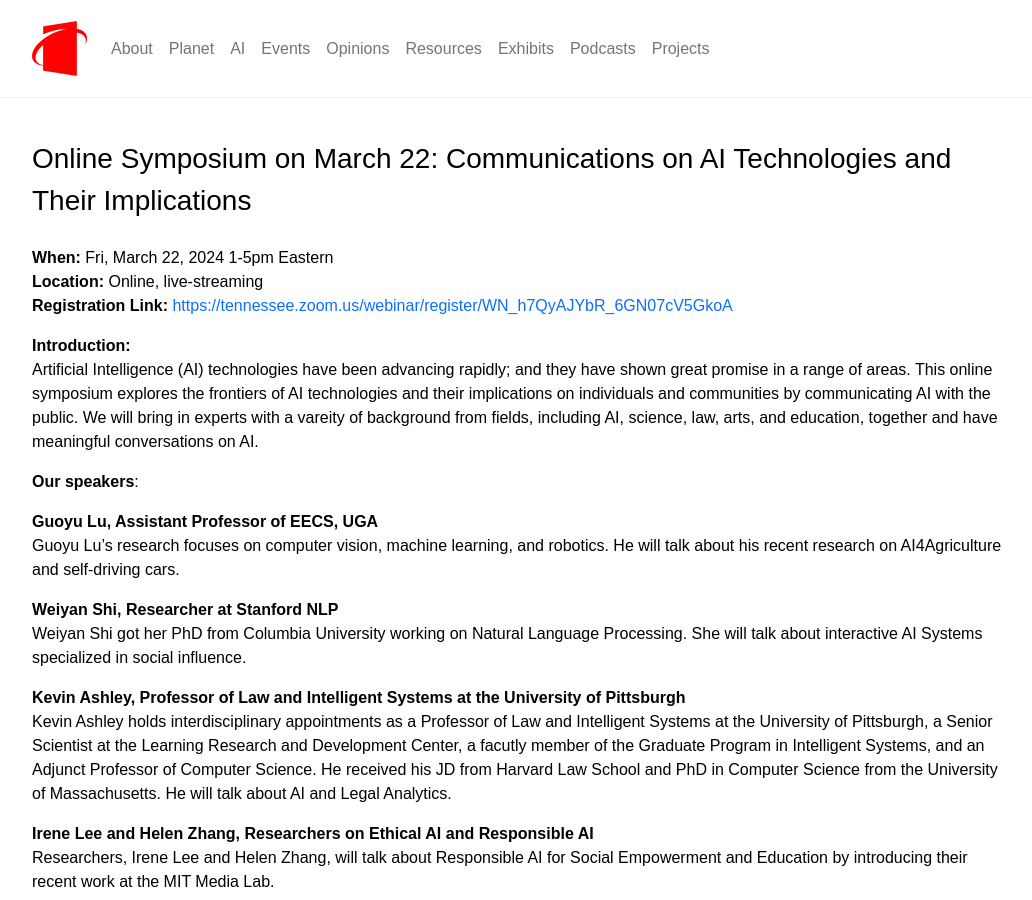
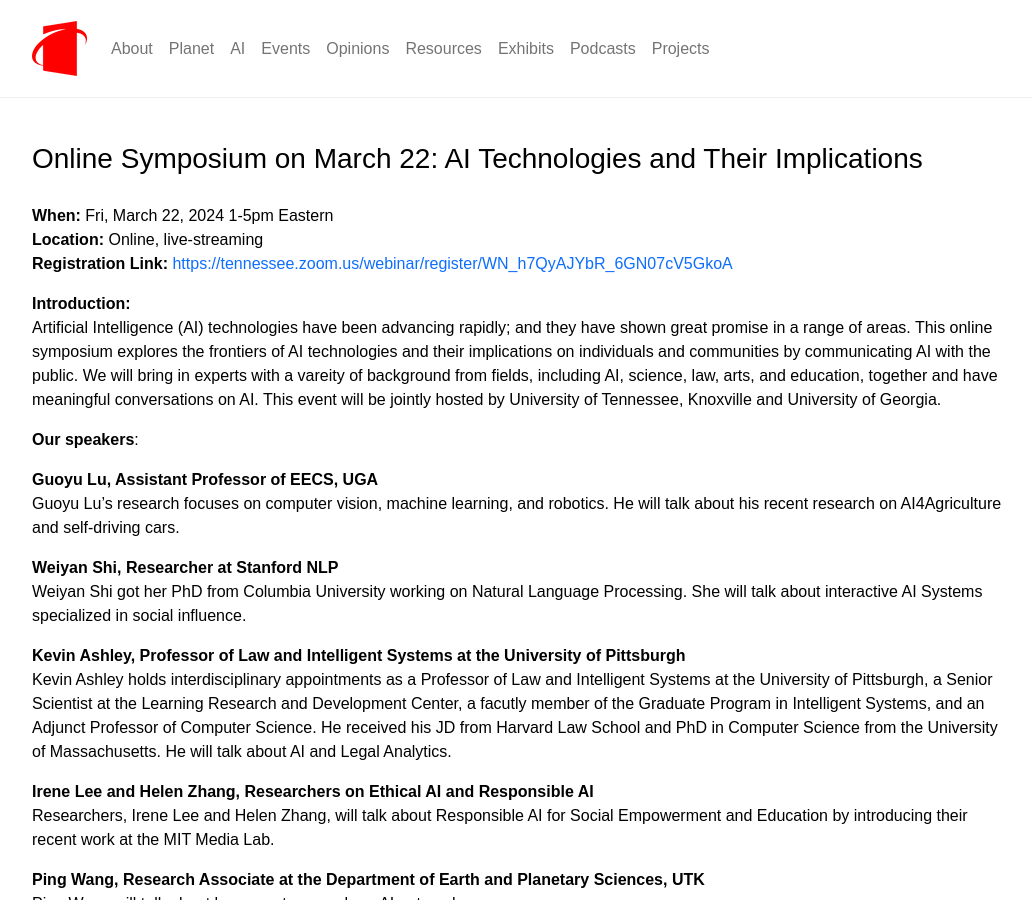
Before and after one commit to planet-ai-2023/planet-ai-2023.github.io, a Jekyll site: the page built from _posts/2024-2-26-online-symposium-communicaitons-on-ai-technologies-and-their-implications.md, in a window 1280 px wide and 900 px high. Shown: the whole window, without its empty margins (120-1152 px from the left). Built offline with Jekyll 4.4.1, drawn with Linux system fonts in a browser that asks for light colours.

Commit message:
Add files via upload

```diff
--- a/_posts/2024-2-26-online-symposium-communicaitons-on-ai-technologies-and-their-implications.md
+++ b/_posts/2024-2-26-online-symposium-communicaitons-on-ai-technologies-and-their-implications.md
@@ -1,6 +1,6 @@
 ---
 layout: post
-title:  "Online Symposium on March 22: Communications on AI Technologies and Their Implications"
+title:  "Online Symposium on March 22: AI Technologies and Their Implications"
 date: 2024-2-19
 image: assets/images/com.png
 tags: [ events ]
@@ -12,7 +12,7 @@ tags: [ events ]
 **Registration Link:** [https://tennessee.zoom.us/webinar/register/WN_h7QyAJYbR_6GN07cV5GkoA](https://tennessee.zoom.us/webinar/register/WN_h7QyAJYbR_6GN07cV5GkoA){:target="_blank"}
 
 **Introduction:**
-Artificial Intelligence (AI) technologies have been advancing rapidly; and they have shown great promise in a range of areas. This online symposium explores the frontiers of AI technologies and their implications on individuals and communities by communicating AI with the public. We will bring in experts with a vareity of background from fields, including AI, science, law, arts, and education, together and have meaningful conversations on AI.
+Artificial Intelligence (AI) technologies have been advancing rapidly; and they have shown great promise in a range of areas. This online symposium explores the frontiers of AI technologies and their implications on individuals and communities by communicating AI with the public. We will bring in experts with a vareity of background from fields, including AI, science, law, arts, and education, together and have meaningful conversations on AI. This event will be jointly hosted by University of Tennessee, Knoxville and University of Georgia.
 
 **Our speakers**:
 
```
